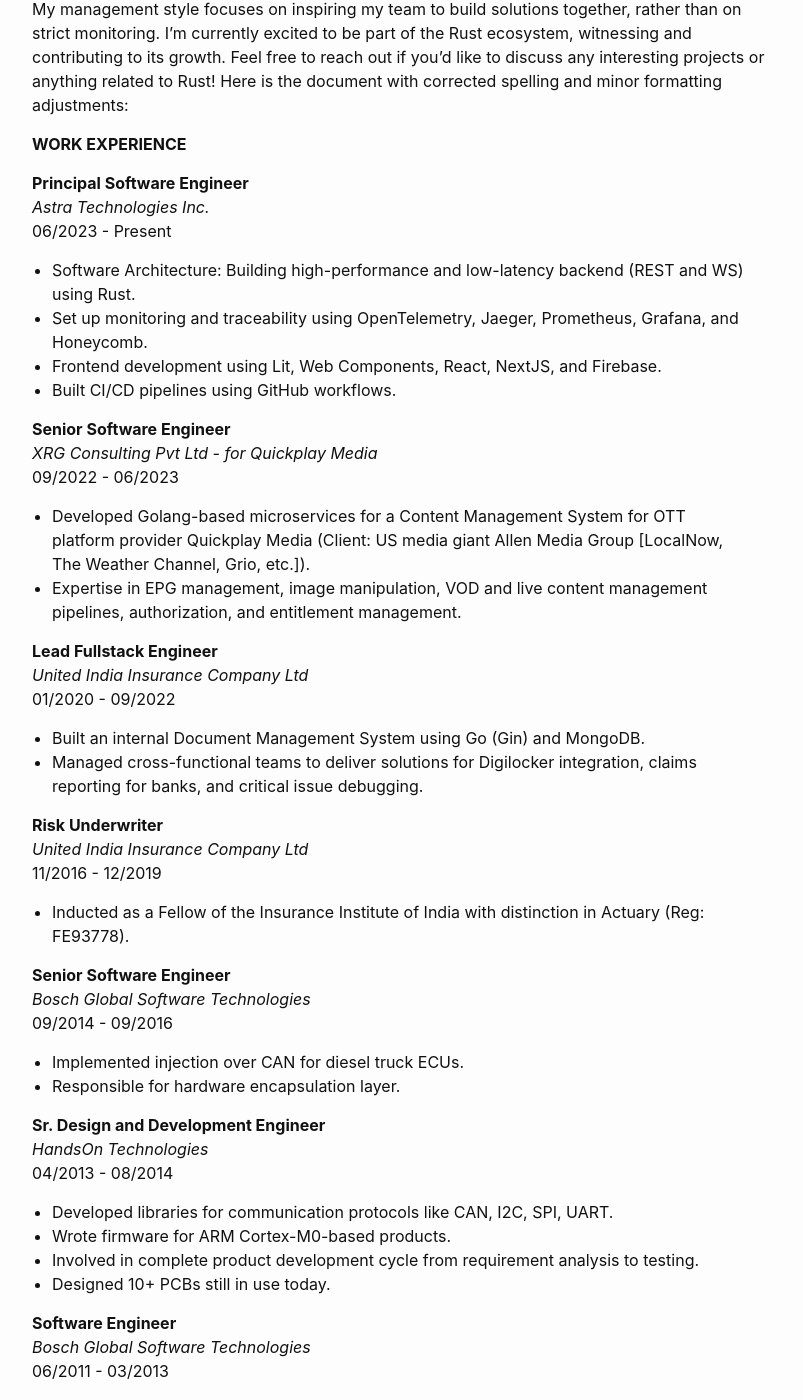
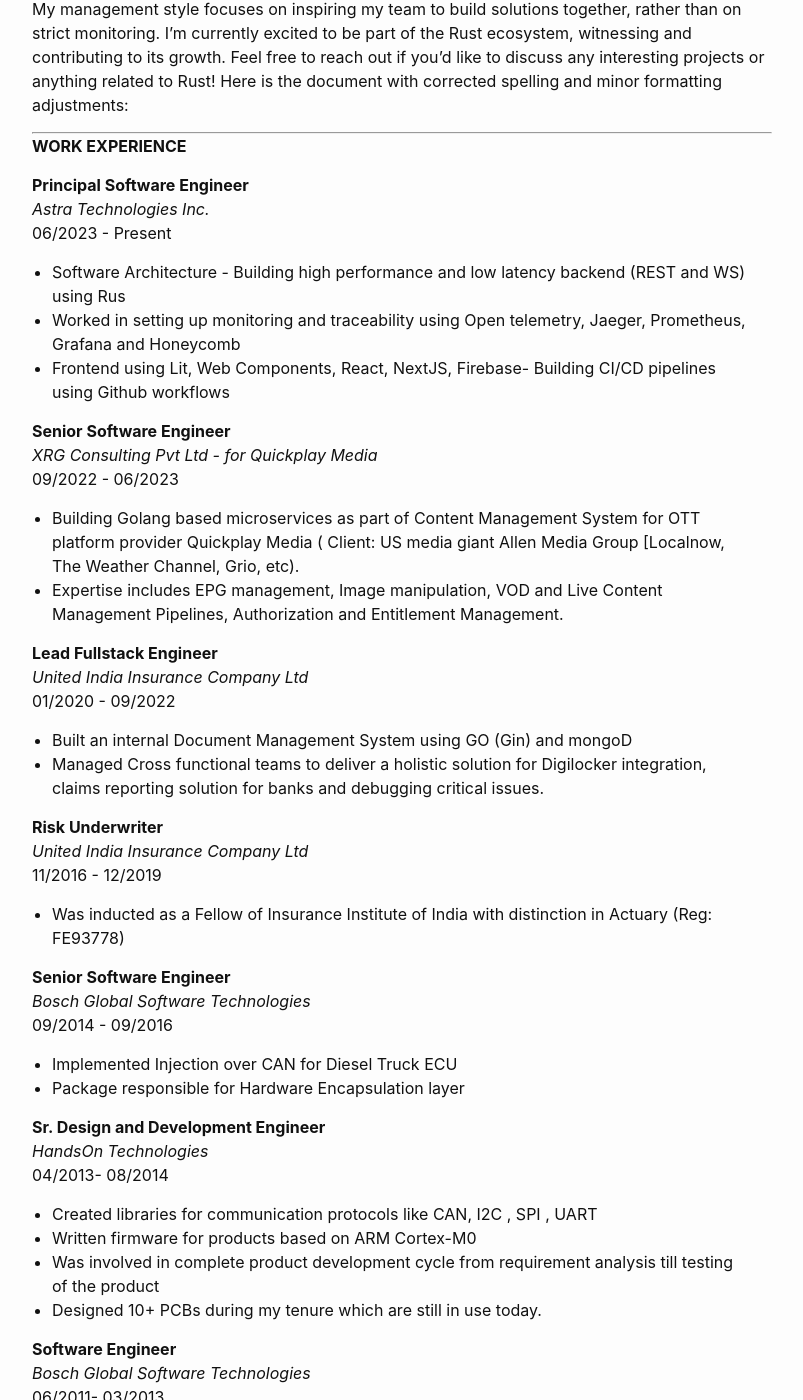
Before and after one commit to ghanithan/ghanithan.github.io, a Jekyll site: the page built from index.md, in a window 1280 px wide and 1400 px high, scrolled down 434 px. Shown: the whole window, without its empty margins (238-1041 px from the left). Built offline with Jekyll 4.4.1, drawn with Linux system fonts in a browser that asks for light colours; our own code applies the rules of GitHub Pages for plain Markdown files; some of the changed text lies outside the part shown.

Commit message:
update to the md

```diff
--- a/index.md
+++ b/index.md
@@ -15,79 +15,87 @@
 My management style focuses on inspiring my team to build solutions together, rather than on strict monitoring. I'm currently excited to be part of the Rust ecosystem, witnessing and contributing to its growth. Feel free to reach out if you'd like to discuss any interesting projects or anything related to Rust!
 Here is the document with corrected spelling and minor formatting adjustments:
 
+---
+
 **WORK EXPERIENCE**
 
 **Principal Software Engineer**
 *Astra Technologies Inc.*
 06/2023 - Present
-- Software Architecture: Building high-performance and low-latency backend (REST and WS) using Rust.
-- Set up monitoring and traceability using OpenTelemetry, Jaeger, Prometheus, Grafana, and Honeycomb.
-- Frontend development using Lit, Web Components, React, NextJS, and Firebase.
-- Built CI/CD pipelines using GitHub workflows.
+- Software Architecture - Building high performance and low latency backend (REST and WS) using Rus
+- Worked in setting up monitoring and traceability using Open telemetry, Jaeger, Prometheus, Grafana and Honeycomb
+- Frontend using Lit, Web Components, React, NextJS, Firebase- Building CI/CD pipelines using Github workflows
 
 **Senior Software Engineer**
 *XRG Consulting Pvt Ltd - for Quickplay Media*
 09/2022 - 06/2023
-- Developed Golang-based microservices for a Content Management System for OTT platform provider Quickplay Media (Client: US media giant Allen Media Group [LocalNow, The Weather Channel, Grio, etc.]).
-- Expertise in EPG management, image manipulation, VOD and live content management pipelines, authorization, and entitlement management.
+- Building Golang based microservices as part of Content Management System for OTT platform provider Quickplay Media ( Client: US media giant Allen Media Group [Localnow, The Weather Channel, Grio, etc).
+- Expertise includes EPG management, Image manipulation, VOD and Live Content Management Pipelines, Authorization and Entitlement Management.
 
 **Lead Fullstack Engineer**
 *United India Insurance Company Ltd*
 01/2020 - 09/2022
-- Built an internal Document Management System using Go (Gin) and MongoDB.
-- Managed cross-functional teams to deliver solutions for Digilocker integration, claims reporting for banks, and critical issue debugging.
+- Built an internal Document Management System using GO (Gin) and mongoD
+- Managed Cross functional teams to deliver a holistic solution for Digilocker integration, claims reporting solution for banks and debugging critical issues.
 
 **Risk Underwriter**
 *United India Insurance Company Ltd*
 11/2016 - 12/2019
-- Inducted as a Fellow of the Insurance Institute of India with distinction in Actuary (Reg: FE93778).
+- Was inducted as a Fellow of Insurance Institute of India with distinction in Actuary (Reg: FE93778)
 
 **Senior Software Engineer**
 *Bosch Global Software Technologies*
 09/2014 - 09/2016
-- Implemented injection over CAN for diesel truck ECUs.
-- Responsible for hardware encapsulation layer.
+- Implemented Injection over CAN for Diesel Truck ECU
+- Package responsible for Hardware Encapsulation layer
 
 **Sr. Design and Development Engineer**
 *HandsOn Technologies*
-04/2013 - 08/2014
-- Developed libraries for communication protocols like CAN, I2C, SPI, UART.
-- Wrote firmware for ARM Cortex-M0-based products.
-- Involved in complete product development cycle from requirement analysis to testing.
-- Designed 10+ PCBs still in use today.
+04/2013- 08/2014
+- Created libraries for communication protocols like CAN, I2C , SPI , UART
+- Written firmware for products based on ARM Cortex-M0
+- Was involved in complete product development cycle from requirement analysis till testing of the product
+- Designed 10+ PCBs during my tenure which are still in use today.
 
 **Software Engineer**
 *Bosch Global Software Technologies*
-06/2011 - 03/2013
-- Implemented device drivers for sensors.
-- Contributed to resource optimization and solved two major product bugs.
+06/2011- 03/2013
+- Implemented device drivers for sensors
+- Contributed in resource optimization and involved in solving two major bugs in the product.
 
 ---
 
 **Technical Skills**
-**Languages:** Rust, Go, JavaScript, C, Python, Java, C++
-**DBMS:** Postgres, Couchbase, Oracle, MySQL, MongoDB
-**Web Technologies:** API (WebSocket, REST), JWT, PWA, Bitcoin Wallet, CMS for Streaming, EPG Management, Image Processing, SPA, Otel
-**Frameworks:** Tokio, Axum, Actix, NextJS, Lit, Svelte, ExpressJS, Fiber
-**Tools:** Figma, Prometheus, Jaeger, Grafana, Vite, Git, Swagger API, PlantUML, Postman
-**Cloud Platforms:** AWS (complete VPC setup), GCP
+**Languages**
+Rust, GO, Javascript, C, Python, Java, C++
+
+**DBMS**
+Postgres, Couchbase, Oracle, MySQL, mongoDB
+
+**Web Technologies**
+API (WebSocket, REST), JWT, PWA, Bitcoin Wallet, CMS for Streaming, EPG Management, Image Processing, SPA, Otel
+
+**Frameworks**
+Tokio, Axum, Actix, NextJS, Lit, Svelte, ExpressJS, Fiber
+
+**Tools**
+Figma, Promethus, Jaeger, Grafana, vite, git, Swagger API, PlantUML, Postman
+
+**Cloud Platforms**
+AWS (complete VPC setup) , GCP
 
 ---
 
 **Education**
-**Bachelor's in Electronics and Communication**
+**Bachelor's in Electronics and communication**
 *Kumaraguru College of Technology*
 06/2007 - 04/2011
 
 ---
 
 **Projects**
-- **URLJammer:** A URL shortener based on Jamstack.
-- **Interactive Console MP3 Player:** Written in C++.
-- **PDFReplicator:** Generates millions of PDFs from a template and a data source, built in Java.
-- **Intelligent Traffic Control System using Zigbee Mesh.**
-- **Integrated Brake and Turn Indication System** (1st prize in HW section at VISION ‘10 - Anna University).
-
----
-
-Let me know if you'd like any further adjustments!
+- Working on URLJammer, a url shorterner based on Jamstack
+- Interactive console mp3player written in C++
+- PDFReplicator used to create millions of PDFs from a template and a data source, built in JAVA
+- Intelligent Traffic Control System using Zigbee Mes
+- Integrated Brake and Turn Indication System (1st prize in HW section in VISION ‘10 - Anna University)
```
